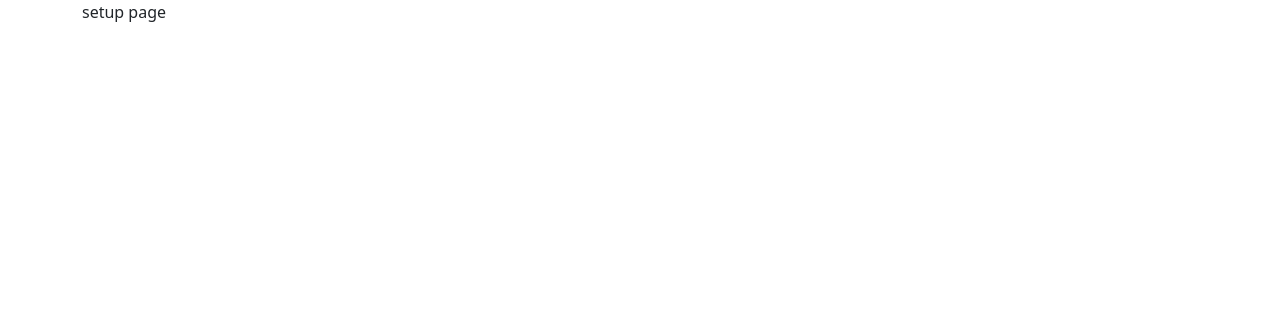
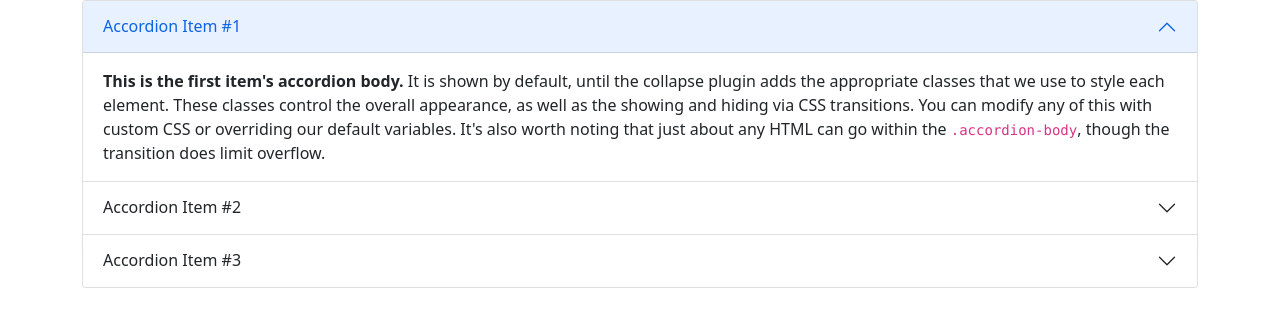
Before and after one commit to manishvyas393/gitbasic, a plain HTML site: page index.html in a window 1280 px wide. Drawn offline with nearby package versions, Linux system fonts and the light colour scheme.

Commit message:
accordions in index.html

```diff
--- a/index.html
+++ b/index.html
@@ -17,7 +17,80 @@
 
 <body>
       <div class="container">
-            setup page
+            <div class="accordion" id="accordionExample">
+                  <div class="accordion-item">
+                        <h2 class="accordion-header" id="headingOne">
+                              <button class="accordion-button" type="button" data-bs-toggle="collapse"
+                                    data-bs-target="#collapseOne" aria-expanded="true" aria-controls="collapseOne">
+                                    Accordion Item #1
+                              </button>
+                        </h2>
+                        <div id="collapseOne" class="accordion-collapse collapse show" aria-labelledby="headingOne"
+                              data-bs-parent="#accordionExample">
+                              <div class="accordion-body">
+                                    <strong>This is the first item's accordion body.</strong> It is shown by default,
+                                    until the
+                                    collapse plugin adds the appropriate classes that we use to style each element.
+                                    These classes
+                                    control the overall appearance, as well as the showing and hiding via CSS
+                                    transitions. You can
+                                    modify any of this with custom CSS or overriding our default variables. It's also
+                                    worth noting
+                                    that just about any HTML can go within the <code>.accordion-body</code>, though the
+                                    transition
+                                    does limit overflow.
+                              </div>
+                        </div>
+                  </div>
+                  <div class="accordion-item">
+                        <h2 class="accordion-header" id="headingTwo">
+                              <button class="accordion-button collapsed" type="button" data-bs-toggle="collapse"
+                                    data-bs-target="#collapseTwo" aria-expanded="false" aria-controls="collapseTwo">
+                                    Accordion Item #2
+                              </button>
+                        </h2>
+                        <div id="collapseTwo" class="accordion-collapse collapse" aria-labelledby="headingTwo"
+                              data-bs-parent="#accordionExample">
+                              <div class="accordion-body">
+                                    <strong>This is the second item's accordion body.</strong> It is hidden by default,
+                                    until the
+                                    collapse plugin adds the appropriate classes that we use to style each element.
+                                    These classes
+                                    control the overall appearance, as well as the showing and hiding via CSS
+                                    transitions. You can
+                                    modify any of this with custom CSS or overriding our default variables. It's also
+                                    worth noting
+                                    that just about any HTML can go within the <code>.accordion-body</code>, though the
+                                    transition
+                                    does limit overflow.
+                              </div>
+                        </div>
+                  </div>
+                  <div class="accordion-item">
+                        <h2 class="accordion-header" id="headingThree">
+                              <button class="accordion-button collapsed" type="button" data-bs-toggle="collapse"
+                                    data-bs-target="#collapseThree" aria-expanded="false" aria-controls="collapseThree">
+                                    Accordion Item #3
+                              </button>
+                        </h2>
+                        <div id="collapseThree" class="accordion-collapse collapse" aria-labelledby="headingThree"
+                              data-bs-parent="#accordionExample">
+                              <div class="accordion-body">
+                                    <strong>This is the third item's accordion body.</strong> It is hidden by default,
+                                    until the
+                                    collapse plugin adds the appropriate classes that we use to style each element.
+                                    These classes
+                                    control the overall appearance, as well as the showing and hiding via CSS
+                                    transitions. You can
+                                    modify any of this with custom CSS or overriding our default variables. It's also
+                                    worth noting
+                                    that just about any HTML can go within the <code>.accordion-body</code>, though the
+                                    transition
+                                    does limit overflow.
+                              </div>
+                        </div>
+                  </div>
+            </div>
       </div>
 </body>
 
```
